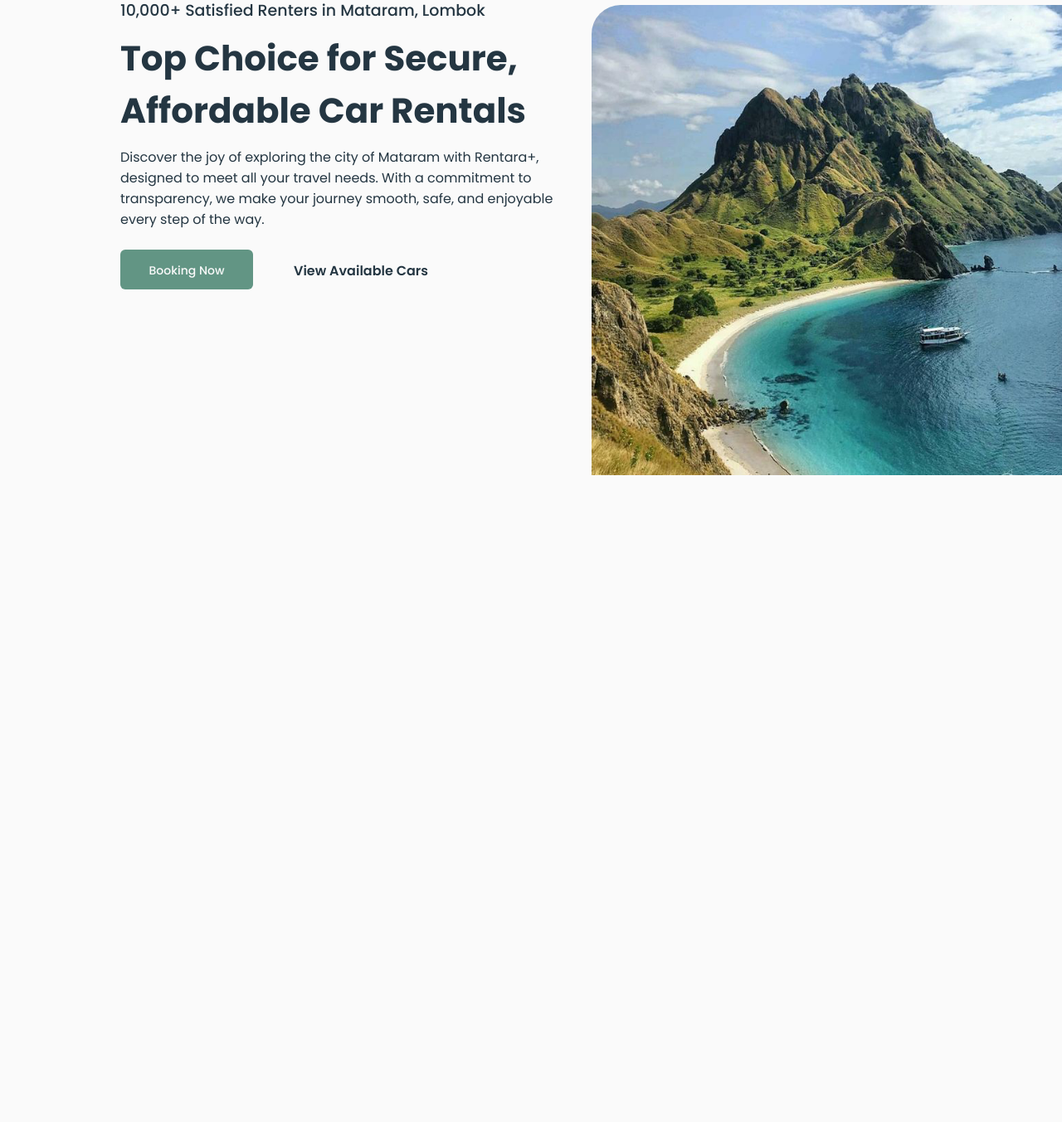
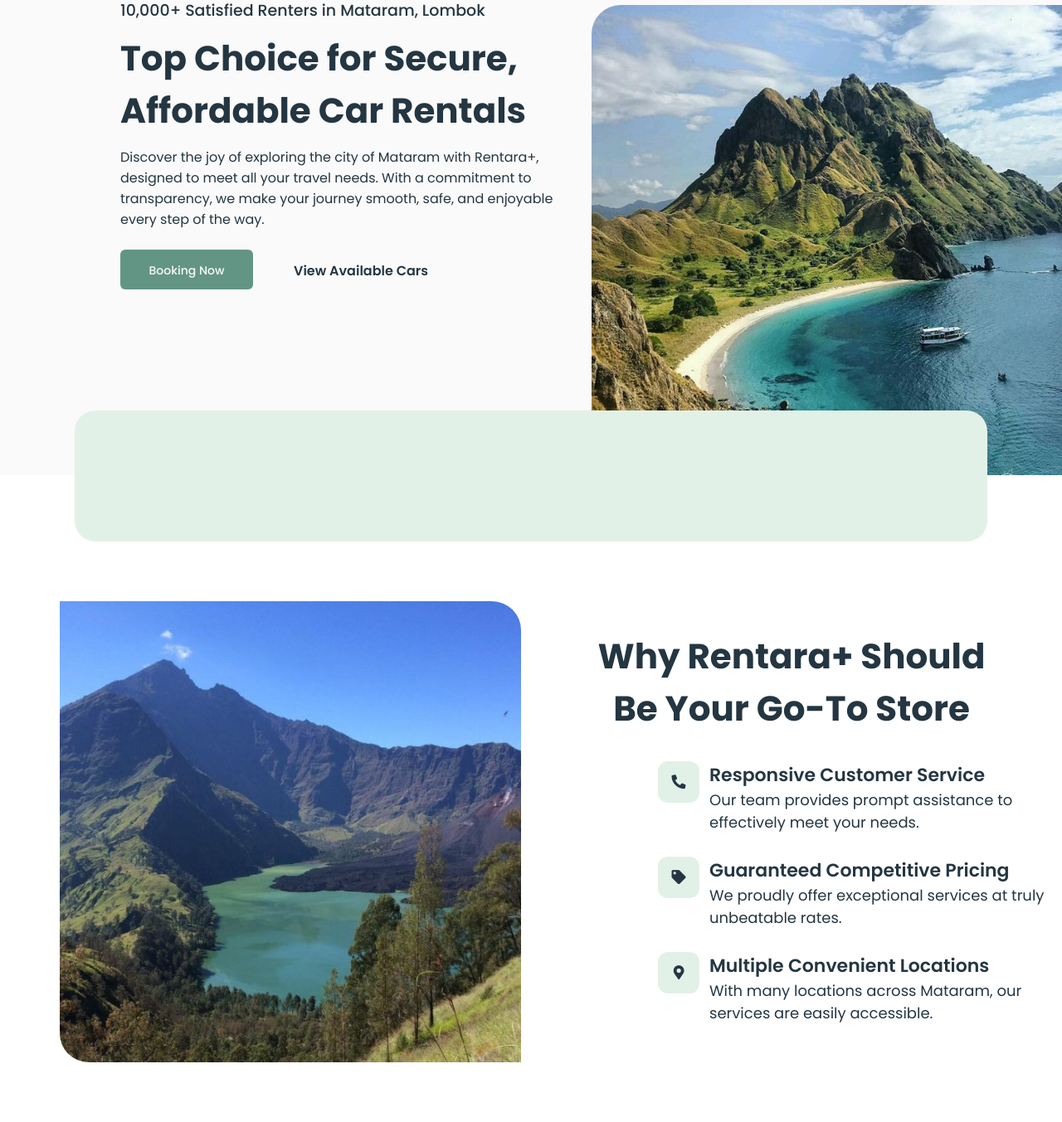
Before and after one commit to PBP-C07/rentara, a Django app: page / in a window 1280 px wide. Shown: the part 227-1580 px from the top of the page at 83% size. Before the commit the page ends 800 px from the top, so only its background shows below. Run offline with Django 5.2, Linux system fonts and the light colour scheme; some libraries are stand-ins or nearby versions.

Commit message:
Revising Main

```diff
--- a/main/templates/main.html
+++ b/main/templates/main.html
@@ -31,5 +31,57 @@
         </div>
     </div>
 </div>
+<div class="flex justify-center" style="margin: -78px 0 0 0;">
+    <div style="width: 1100px; height: 158px; flex-shrink: 0; border-radius: 25px; background: #E2F1E7;"></div>
+</div>
+
+<div class="flex justify-center items-center" style="margin-top: 72px; margin-bottom: 72px;">
+    <div class="flex w-full">
+        <div class="flex" style="margin-left: 72px;">
+            <img src="{% static 'image/mataram.png' %}" alt="Scenic mountain view in Mataram" class="object-cover" style="width: 600px; height: auto; border-radius: 0 35px 0 35px;">
+        </div>
+        <div class="flex-1 flex flex-col justify-center">
+            <h2 class="text-center" style="color: #243642; font-size: 42px; font-weight: 700; line-height: normal; margin-bottom: 8px;">
+                Why Rentara+ Should <br>
+                Be Your Go-To Store
+            </h2>
+            <div class="space-y-4 mt-6" style="margin-left: 165px;">
+                <div class="flex items-start space-x-3">
+                    <div class="w-[50px] h-[50px] rounded-[12px] bg-[#E2F1E7] flex items-center justify-center">
+                        <i class="fas fa-phone-alt" style="color: #243642; font-size: 17px;"></i>
+                    </div>
+                    <div>
+                        <p style="color: #243642; font-size: 22px; font-weight: 550; line-height: normal;">
+                            Responsive Customer Service</p>
+                        <p style="color: #243642; font-size: 18px; font-weight: 400; line-height: normal; width: 425px; margin-bottom: 12px;">
+                            Our team provides prompt assistance to effectively meet your needs.</p>
+                    </div>
+                </div>
+                <div class="flex items-start space-x-3">
+                    <div class="w-[50px] h-[50px] rounded-[12px] bg-[#E2F1E7] flex items-center justify-center">
+                        <i class="fas fa-tag" style="color: #243642; font-size: 17px;"></i>
+                    </div>
+                    <div>
+                        <p style="color: #243642; font-size: 22px; font-weight: 550; line-height: normal;">
+                            Guaranteed Competitive Pricing</p>
+                        <p style="color: #243642; font-size: 18px; font-weight: 400; line-height: normal; width: 425px; margin-bottom: 12px;">
+                            We proudly offer exceptional services at truly unbeatable rates.</p>
+                    </div>
+                </div>
+                <div class="flex items-start space-x-3">
+                    <div class="w-[50px] h-[50px] rounded-[12px] bg-[#E2F1E7] flex items-center justify-center">
+                        <i class="fas fa-map-marker-alt" style="color: #243642; font-size: 17px;"></i>
+                    </div>
+                    <div>
+                        <p style="color: #243642; font-size: 22px; font-weight: 550; line-height: normal;">
+                            Multiple Convenient Locations</p>
+                        <p style="color: #243642; font-size: 18px; font-weight: 400; line-height: normal; width: 425px; margin-bottom: 12px;">
+                            With many locations across Mataram, our services are easily accessible.</p>
+                    </div>
+                </div>
+            </div>
+        </div>
+    </div>
+</div>
 
 {% endblock content %}
--- a/templates/base.html
+++ b/templates/base.html
@@ -7,6 +7,7 @@
         {% block meta %} {% endblock meta %}
         <script src="https://cdn.tailwindcss.com"></script>
         <link href="https://fonts.googleapis.com/css2?family=Poppins:wght@300;400;500;600;700&display=swap" rel="stylesheet">
+        <link rel="stylesheet" href="https://cdnjs.cloudflare.com/ajax/libs/font-awesome/5.15.4/css/all.min.css">
         <link rel="stylesheet" href="{% static 'css/global.css' %}">
     </head>
     <body>
```
Also changed, not shown: static/image/mataram.png (added).
